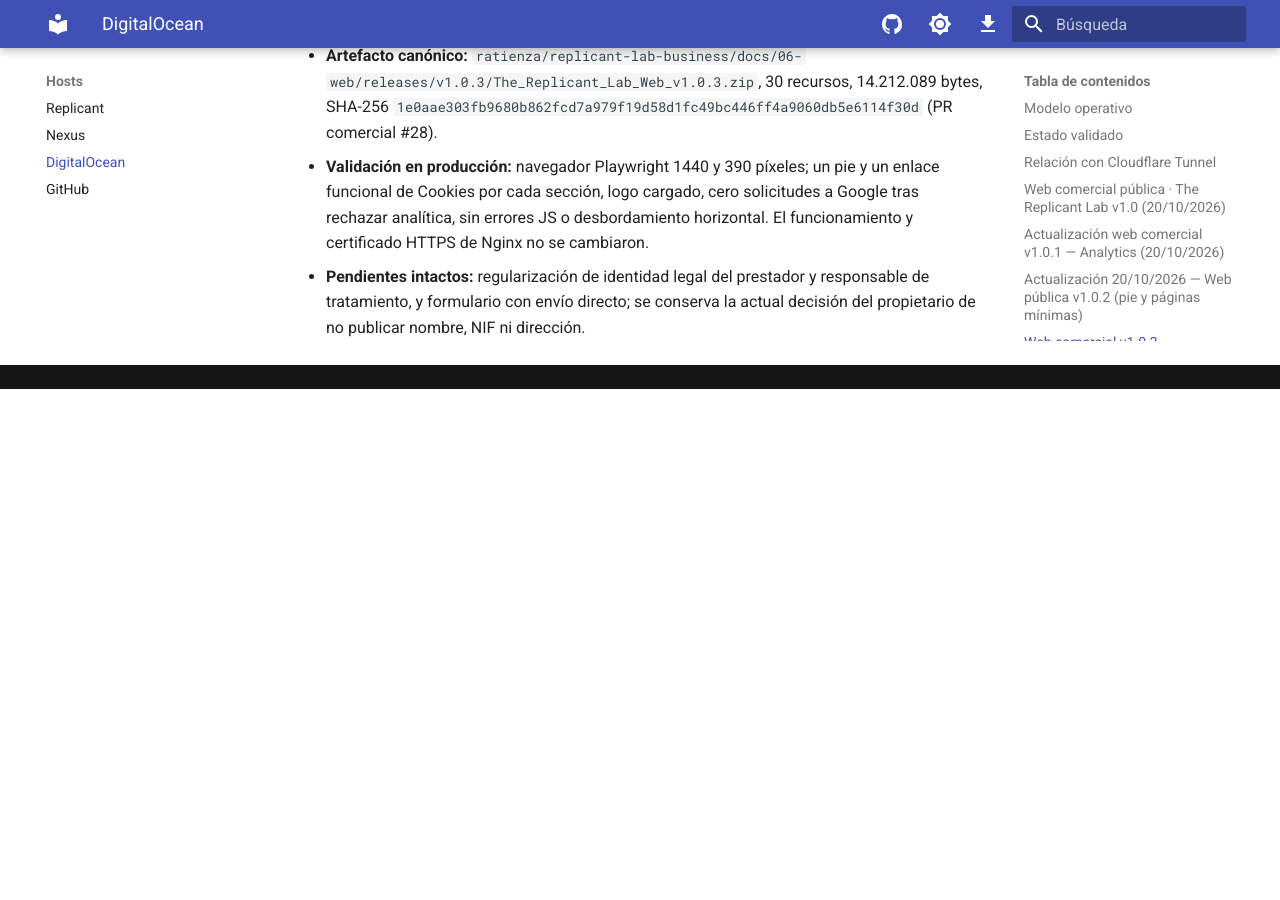
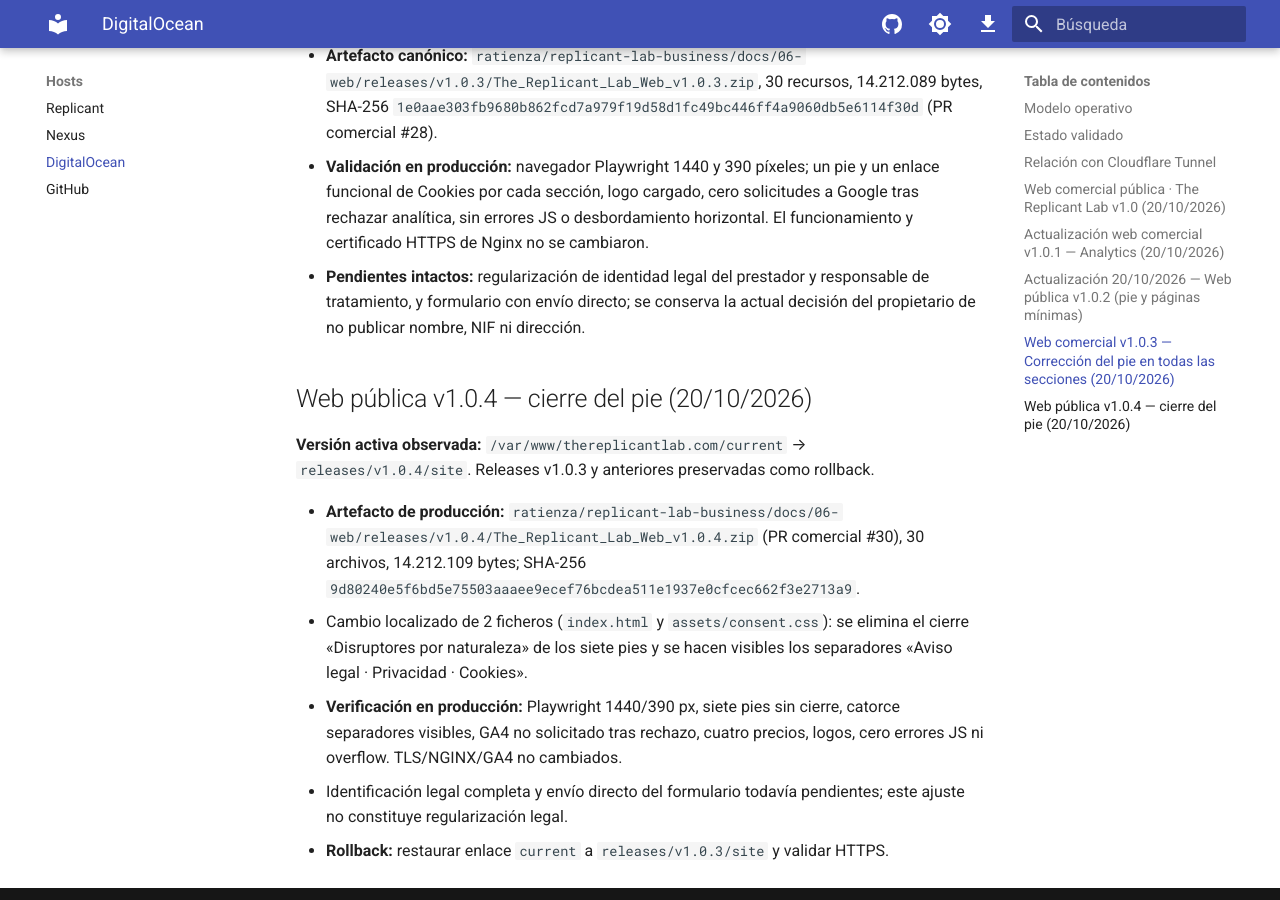
Before and after one commit to ratienza/infra-replicant-lab, an MkDocs documentation site: the page built from docs/hosts/digitalocean.md, in a window 1280 px wide and 900 px high, scrolled down 4157 px. Built offline with MkDocs 1.6.1 and Material for MkDocs 9.7.7, drawn with Linux system fonts in a browser that asks for light colours; a script that is not in the unit is left out; before the commit the page ends 4546 px from its top, so only the background shows below that.

Commit message:
docs(infra): actualizar web comercial activa a v1.0.4

```diff
--- a/docs/hosts/digitalocean.md
+++ b/docs/hosts/digitalocean.md
@@ -84,3 +84,14 @@
 - **Artefacto canónico:** `ratienza/replicant-lab-business/docs/06-web/releases/v1.0.3/The_Replicant_Lab_Web_v1.0.3.zip`, 30 recursos, 14.212.089 bytes, SHA-256 `1e0aae303fb9680b862fcd7a979f19d58d1fc49bc446ff4a9060db5e6114f30d` (PR comercial #28).
 - **Validación en producción:** navegador Playwright 1440 y 390 píxeles; un pie y un enlace funcional de Cookies por cada sección, logo cargado, cero solicitudes a Google tras rechazar analítica, sin errores JS o desbordamiento horizontal. El funcionamiento y certificado HTTPS de Nginx no se cambiaron.
 - **Pendientes intactos:** regularización de identidad legal del prestador y responsable de tratamiento, y formulario con envío directo; se conserva la actual decisión del propietario de no publicar nombre, NIF ni dirección.
+
+
+## Web pública v1.0.4 — cierre del pie (20/10/2026)
+
+**Versión activa observada:** `/var/www/thereplicantlab.com/current` → `releases/v1.0.4/site`. Releases v1.0.3 y anteriores preservadas como rollback.
+
+- **Artefacto de producción:** `ratienza/replicant-lab-business/docs/06-web/releases/v1.0.4/The_Replicant_Lab_Web_v1.0.4.zip` (PR comercial #30), 30 archivos, 14.212.109 bytes; SHA-256 `9d80240e5f6bd5e75503aaaee9ecef76bcdea511e1937e0cfcec662f3e2713a9`.
+- Cambio localizado de 2 ficheros (`index.html` y `assets/consent.css`): se elimina el cierre «Disruptores por naturaleza» de los siete pies y se hacen visibles los separadores «Aviso legal · Privacidad · Cookies».
+- **Verificación en producción:** Playwright 1440/390 px, siete pies sin cierre, catorce separadores visibles, GA4 no solicitado tras rechazo, cuatro precios, logos, cero errores JS ni overflow. TLS/NGINX/GA4 no cambiados.
+- Identificación legal completa y envío directo del formulario todavía pendientes; este ajuste no constituye regularización legal.
+- **Rollback:** restaurar enlace `current` a `releases/v1.0.3/site` y validar HTTPS.
```
